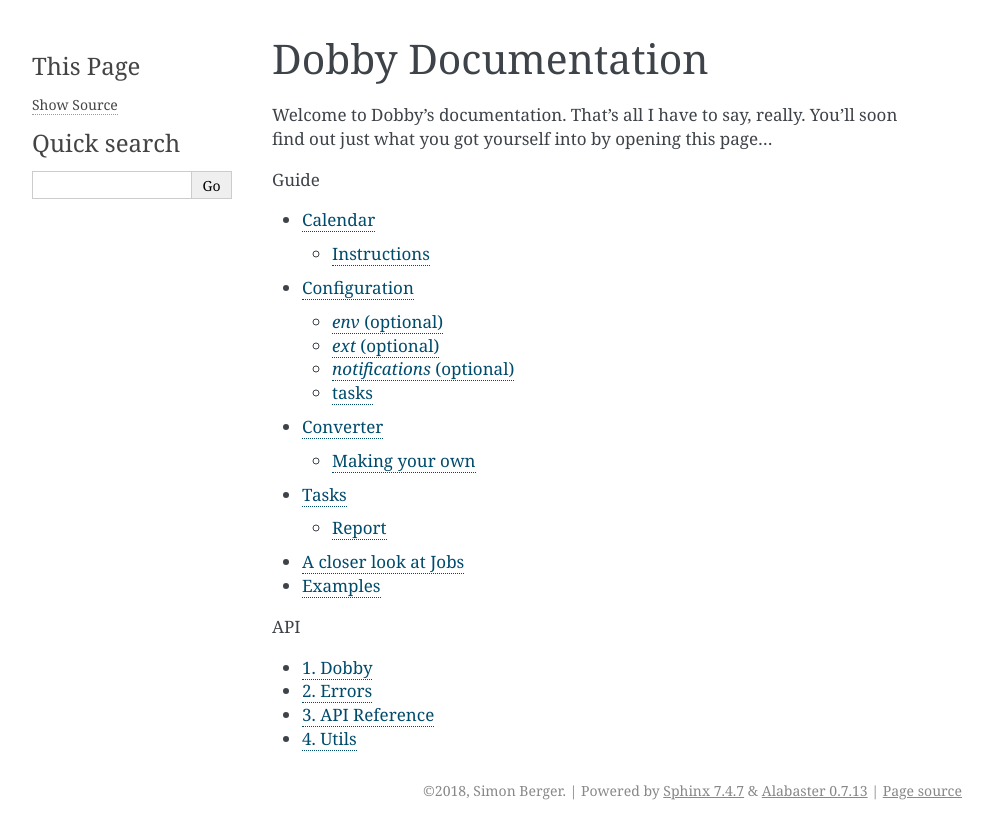
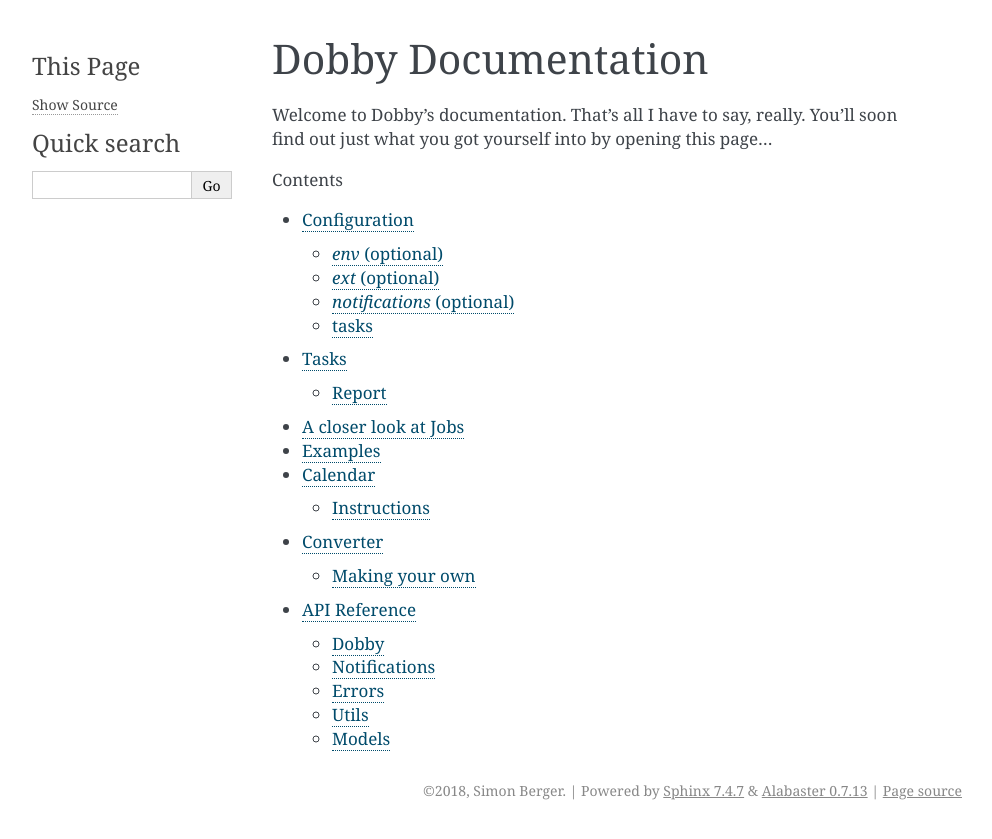
Before and after one commit to DeepSwissVoice/Dobby, a Sphinx documentation site: the page built from docs/source/index.rst, in a window 1280 px wide. Shown: the top 839 px of the page, without its empty margins (148-1140 px from the left). Built offline with Sphinx 7.4.7, drawn with Linux system fonts in a browser that asks for light colours; the version number could not be read and is left out.

Commit message:
even more documentation...... *shrugs*

```diff
--- a/docs/source/api/index.rst
+++ b/docs/source/api/index.rst
@@ -1,2 +1,11 @@
 API Reference
 =============
+
+.. toctree::
+    :maxdepth: 2
+
+    dobby
+    notifications
+    error
+    utils
+    models
--- a/docs/source/index.rst
+++ b/docs/source/index.rst
@@ -5,16 +5,12 @@
 You'll soon find out just what you got yourself into by opening this page...
 
 .. toctree::
-    :caption: Guide
+    :caption: Contents
     :maxdepth: 2
     :glob:
 
-    *
-
-.. toctree::
-    :caption: API
-    :numbered:
-    :maxdepth: 1
-    :glob:
-
-    api/*
+    configuration
+    task
+    calendar
+    converter
+    api/index
--- a/docs/source/task.rst
+++ b/docs/source/task.rst
@@ -35,7 +35,7 @@
 ------
 
 A task can create a report after running all the jobs and send it using
-the configured ref:`carrier-guide`.
+the configured :ref:`Carrier <carrier-guide>`.
 
 .. _job-guide:
 
```
Also changed, not shown: docs/source/api/models.rst (added, +7 -0 lines), docs/source/api/notifications.rst (added, +17 -0 lines), 5 other files.
